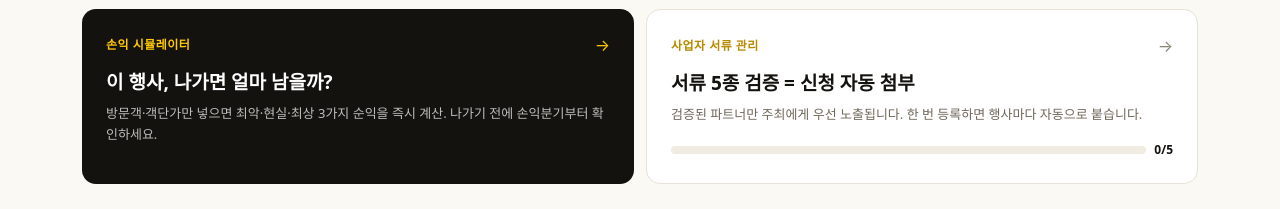
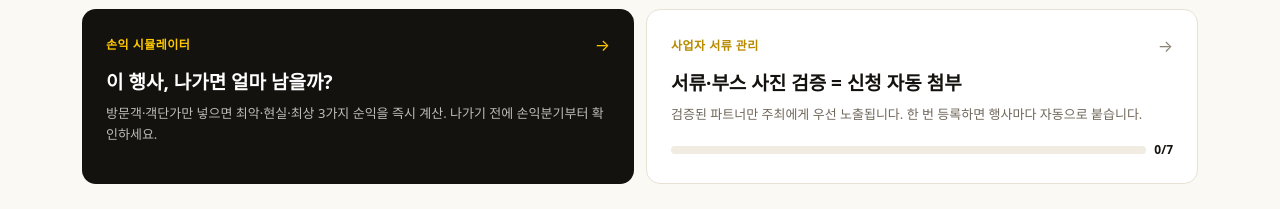
Before and after one commit to rukihyun7-maker/festival-hub, a Next.js app: page /dashboard in a window 1280 px wide. Shown: the part 413-622 px from the top of the page. Built offline with nearby package versions, Linux system fonts and the light colour scheme; no server answers; a web font is replaced by a local one.

Commit message:
USP 카드 문구/수치 7항목 반영(서류·부스사진, 0/7)

```diff
--- a/src/app/dashboard/page.tsx
+++ b/src/app/dashboard/page.tsx
@@ -116,7 +116,7 @@ export default function DashboardPage() {
               <span className="text-[16px] text-text-tertiary">→</span>
             </div>
             <div className="text-[19px] font-extrabold leading-snug text-ink mb-2">
-              서류 5종 검증 = 신청 자동 첨부
+              서류·부스 사진 검증 = 신청 자동 첨부
             </div>
             <div className="text-[13px] text-text-secondary leading-relaxed mb-4">
               검증된 파트너만 주최에게 우선 노출됩니다. 한 번 등록하면 행사마다 자동으로 붙습니다.
@@ -126,7 +126,7 @@ export default function DashboardPage() {
                 <div className="h-full rounded-pill" style={{ width: `${docsPercent}%`, background: docsPercent === 100 ? 'var(--success, #1D6B2A)' : 'var(--accent, #FFC800)' }} />
               </div>
               <span className="text-[12px] font-extrabold text-ink shrink-0" style={{ fontVariantNumeric: 'tabular-nums' }}>
-                {loading ? '—' : `${verifiedDocsCount}/${docSlots.length || 5}`}
+                {loading ? '—' : `${verifiedDocsCount}/${docSlots.length || 7}`}
               </span>
             </div>
           </Link>
```
